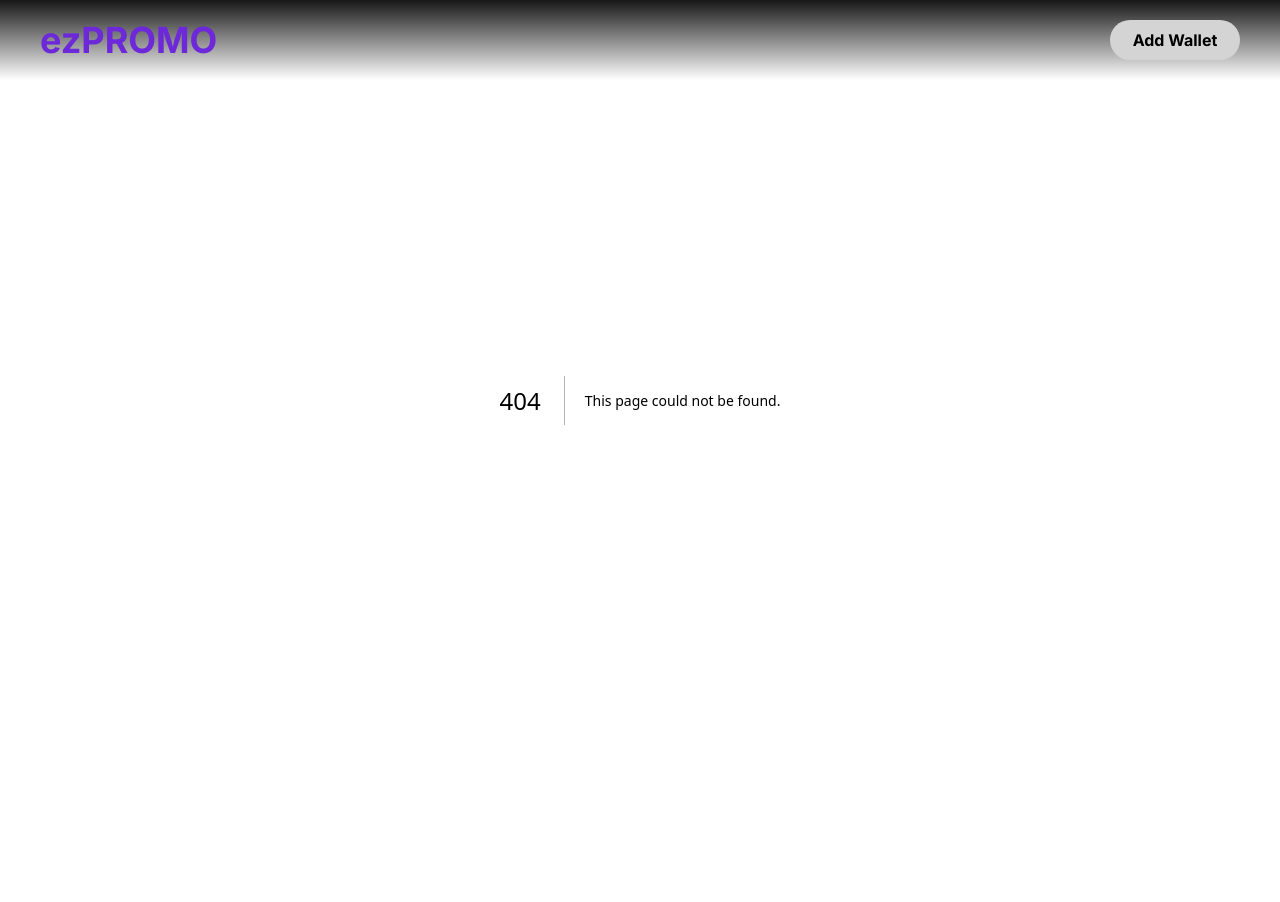
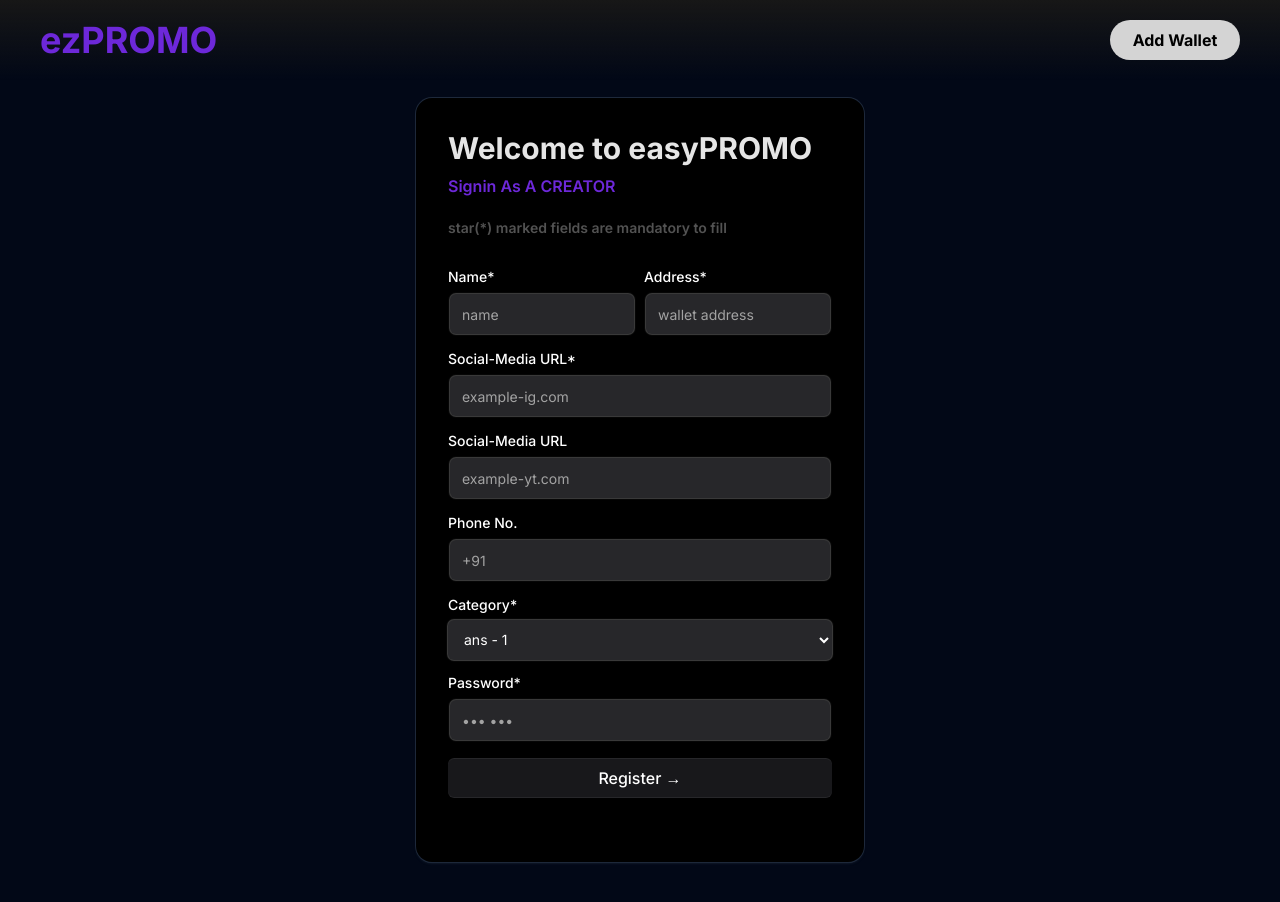
Before and after one commit to Swayanshu004/easyPromo-Frontend, a Next.js app: page /Creator/register in a window 1280 px wide. Before the commit this address had no page. Shown: the top 902 px of the page. Before the commit the page ends 800 px from the top, so only its background shows below. Built offline with nearby package versions, Linux system fonts and the light colour scheme.

Commit message:
add register creator-brand

```diff
--- /dev/null
+++ b/src/app/Brand/register/page.tsx
@@ -0,0 +1,94 @@
+"use client";
+import React from "react";
+import { Label } from "@/components/ui/label";
+import { Input } from "@/components/ui/input";
+import { cn } from "@/lib/utils";
+
+function page() {
+    const handleSubmit = (e: React.FormEvent<HTMLFormElement>) => {
+        e.preventDefault();
+        console.log("Form submitted - ",e);
+    };
+  return (
+    <div className="w-screen h-screen flex items-center justify-center">
+      <div className="max-w-md w-full mx-auto rounded-none md:rounded-2xl p-4 md:p-8 shadow-input bg-white dark:bg-black">
+        <h2 className="font-bold text-3xl text-neutral-800 dark:text-neutral-200">
+          Welcome to <span>easyPROMO</span>
+        </h2>
+        <p className="text-md font-semibold max-w-sm mt-2 text-violet-700">
+            Signin As A BRAND
+        </p>
+        <p className="text-sm font-semibold max-w-sm mt-5 text-neutral-600">
+            star(*) marked fields are mandatory to fill
+        </p>
+          <form className="my-8" onSubmit={handleSubmit}>
+            <div className="flex flex-col md:flex-row space-y-2 md:space-y-0 md:space-x-2 mb-4">
+            <LabelInputContainer>
+                <Label htmlFor="name">Name*</Label>
+                <Input id="name" placeholder="name" type="text" />
+            </LabelInputContainer>
+            <LabelInputContainer>
+                <Label htmlFor="address">Address*</Label>
+                <Input id="address" placeholder="wallet address" type="text" />
+            </LabelInputContainer>
+            </div>
+            <LabelInputContainer className="mb-4">
+            <Label htmlFor="url1">Social-Media URL*</Label>
+            <Input id="url1" placeholder="example-ig.com" type="url" />
+            </LabelInputContainer>
+            <LabelInputContainer className="mb-4">
+            <Label htmlFor="category">Category*</Label>
+            <select name="category" id="category" className="flex h-10 w-full border-none bg-gray-50 dark:bg-zinc-800 text-black dark:text-white shadow-input rounded-md px-3 py-2 text-sm  file:border-0 file:bg-transparent
+              file:text-sm file:font-medium placeholder:text-neutral-400 dark:placeholder-text-neutral-600
+              focus-visible:outline-none focus-visible:ring-[2px]  focus-visible:ring-violet-700 dark:focus-visible:ring-violet-700
+              disabled:cursor-not-allowed disabled:opacity-50
+              dark:shadow-[0px_0px_1px_1px_var(--neutral-700)]
+              group-hover/input:shadow-none transition duration-400
+              ">
+              <option value="">ans - 1</option>
+              <option value="">ans - 2</option>
+              <option value="">ans - 3</option>
+              <option value="">ans - 4</option>
+            </select>
+            </LabelInputContainer>
+            <LabelInputContainer className="mb-4">
+            <Label htmlFor="password">Password</Label>
+            <Input id="password" placeholder="••• •••" type="password" />
+            </LabelInputContainer>
+
+            <button
+            className="bg-gradient-to-br relative group/btn from-black dark:from-zinc-900 dark:to-zinc-900 to-neutral-600 block dark:bg-zinc-800 w-full text-white rounded-md h-10 font-medium shadow-[0px_1px_0px_0px_#ffffff40_inset,0px_-1px_0px_0px_#ffffff40_inset] dark:shadow-[0px_1px_0px_0px_var(--zinc-800)_inset,0px_-1px_0px_0px_var(--zinc-800)_inset]"
+            type="submit"
+            >
+            Register &rarr;
+            <BottomGradient />
+            </button>
+          </form>
+      </div>
+    </div>
+  )
+}
+
+const BottomGradient = () => {
+    return (
+      <>
+        <span className="group-hover/btn:opacity-100 block transition duration-500 opacity-0 absolute h-px w-full -bottom-px inset-x-0 bg-gradient-to-r from-transparent via-violet-700 to-transparent" />
+        <span className="group-hover/btn:opacity-100 blur-sm block transition duration-500 opacity-0 absolute h-px w-1/2 mx-auto -bottom-px inset-x-10 bg-gradient-to-r from-transparent via-violet-700 to-transparent" />
+      </>
+    );
+};
+const LabelInputContainer = ({
+    children,
+    className,
+  }: {
+    children: React.ReactNode;
+    className?: string;
+  }) => {
+    return (
+      <div className={cn("flex flex-col space-y-2 w-full", className)}>
+        {children}
+      </div>
+    );
+};
+
+export default page
--- /dev/null
+++ b/src/app/Creator/register/page.tsx
@@ -0,0 +1,103 @@
+"use client";
+import React from "react";
+import { Label } from "@/components/ui/label";
+import { Input } from "@/components/ui/input";
+import { cn } from "@/lib/utils";
+
+function page() {
+  const handleSubmit = (e: React.FormEvent<HTMLFormElement>) => {
+    e.preventDefault();
+    console.log("Form submitted - ",e);
+};
+return (
+<div className="w-screen h-screen my-20 flex items-center justify-center">
+    <div className="max-w-md w-full mx-auto rounded-none md:rounded-2xl p-4 md:p-8 shadow-input bg-white dark:bg-black">
+    <h2 className="font-bold text-3xl text-neutral-800 dark:text-neutral-200">
+        Welcome to <span>easyPROMO</span>
+    </h2>
+    <p className="text-md font-semibold max-w-sm mt-2 text-violet-700">
+        Signin As A CREATOR
+    </p>
+    <p className="text-sm font-semibold max-w-sm mt-5 text-neutral-600">
+        star(*) marked fields are mandatory to fill
+    </p>
+
+    <form className="my-8" onSubmit={handleSubmit}>
+        <div className="flex flex-col md:flex-row space-y-2 md:space-y-0 md:space-x-2 mb-4">
+        <LabelInputContainer>
+            <Label htmlFor="name">Name*</Label>
+            <Input id="name" placeholder="name" type="text" />
+        </LabelInputContainer>
+        <LabelInputContainer>
+            <Label htmlFor="address">Address*</Label>
+            <Input id="address" placeholder="wallet address" type="text" />
+        </LabelInputContainer>
+        </div>
+        <LabelInputContainer className="mb-4">
+        <Label htmlFor="url1">Social-Media URL*</Label>
+        <Input id="url1" placeholder="example-ig.com" type="url" />
+        </LabelInputContainer>
+        <LabelInputContainer className="mb-4">
+        <Label htmlFor="url2">Social-Media URL</Label>
+        <Input id="url2" placeholder="example-yt.com" type="url" />
+        </LabelInputContainer>
+        <LabelInputContainer className="mb-4">
+        <Label htmlFor="phNo">Phone No.</Label>
+        <Input id="phNo" placeholder="+91" type="text" />
+        </LabelInputContainer>
+        <LabelInputContainer className="mb-4">
+        <Label htmlFor="category">Category*</Label>
+        <select name="category" id="category" className="flex h-10 w-full border-none bg-gray-50 dark:bg-zinc-800 text-black dark:text-white shadow-input rounded-md px-3 py-2 text-sm  file:border-0 file:bg-transparent
+          file:text-sm file:font-medium placeholder:text-neutral-400 dark:placeholder-text-neutral-600
+          focus-visible:outline-none focus-visible:ring-[2px]  focus-visible:ring-violet-700 dark:focus-visible:ring-violet-700
+           disabled:cursor-not-allowed disabled:opacity-50
+           dark:shadow-[0px_0px_1px_1px_var(--neutral-700)]
+           group-hover/input:shadow-none transition duration-400
+           ">
+          <option value="">ans - 1</option>
+          <option value="">ans - 2</option>
+          <option value="">ans - 3</option>
+          <option value="">ans - 4</option>
+        </select>
+        </LabelInputContainer>
+        <LabelInputContainer className="mb-4">
+        <Label htmlFor="password">Password*</Label>
+        <Input id="password" placeholder="••• •••" type="password" />
+        </LabelInputContainer>
+
+        <button
+        className="bg-gradient-to-br relative group/btn from-black dark:from-zinc-900 dark:to-zinc-900 to-neutral-600 block dark:bg-zinc-800 w-full text-white rounded-md h-10 font-medium shadow-[0px_1px_0px_0px_#ffffff40_inset,0px_-1px_0px_0px_#ffffff40_inset] dark:shadow-[0px_1px_0px_0px_var(--zinc-800)_inset,0px_-1px_0px_0px_var(--zinc-800)_inset]"
+        type="submit"
+        >
+        Register &rarr;
+        <BottomGradient />
+        </button>
+    </form>
+    </div>
+</div>
+)
+}
+
+const BottomGradient = () => {
+  return (
+    <>
+      <span className="group-hover/btn:opacity-100 block transition duration-500 opacity-0 absolute h-px w-full -bottom-px inset-x-0 bg-gradient-to-r from-transparent via-violet-700 to-transparent" />
+      <span className="group-hover/btn:opacity-100 blur-sm block transition duration-500 opacity-0 absolute h-px w-1/2 mx-auto -bottom-px inset-x-10 bg-gradient-to-r from-transparent via-violet-700 to-transparent" />
+    </>
+  );
+};
+const LabelInputContainer = ({
+  children,
+  className,
+}: {
+  children: React.ReactNode;
+  className?: string;
+}) => {
+  return (
+    <div className={cn("flex flex-col space-y-2 w-full", className)}>
+      {children}
+    </div>
+  );
+};
+
+export default page
--- a/src/components/Hero.tsx
+++ b/src/components/Hero.tsx
@@ -20,14 +20,24 @@ function Hero() {
         className="text-7xl font-bold text-violet-700"
         words={["Influencers", "Brands"]}
         />
-        <Link href={"/register"}>
+        <div className='flex flex-col md:flex-row gap-5'>
+            <Link href={"/Creator/register"}>
                 <ShimmerButton
                 className="shadow-2xl mt-5 cursor-auto">
                     <span className="whitespace-pre-wrap text-center text-sm font-medium leading-none tracking-tight text-white dark:from-white dark:to-slate-900/10 lg:text-lg">
-                Register
+                    Register Creator
                     </span>
                 </ShimmerButton>
             </Link>
+            <Link href={"/Brand/register"}>
+                <ShimmerButton
+                className="shadow-2xl mt-5 cursor-auto">
+                    <span className="whitespace-pre-wrap text-center text-sm font-medium leading-none tracking-tight text-white dark:from-white dark:to-slate-900/10 lg:text-lg">
+                    Register Brand
+                    </span>
+                </ShimmerButton>
+            </Link>
+        </div>
     </div>
   )
 }
--- a/src/components/Navbar.tsx
+++ b/src/components/Navbar.tsx
@@ -3,7 +3,7 @@ import Link from 'next/link'
 
 function Navbar() {
   return (
-    <div className='w-screen absolute z-10 px-10 py-5 top-0 flex items-center justify-between bg-gradient-to-b from-neutral-900 to-transparent'>
+    <div className='w-screen fixed z-10 px-10 py-5 top-0 flex items-center justify-between bg-gradient-to-b from-neutral-900 to-transparent'>
         <Link href={"/"}>
         <h1  className="text-4xl font-bold text-violet-700">ezPROMO</h1>
         </Link>
--- a/tailwind.config.ts
+++ b/tailwind.config.ts
@@ -3,6 +3,7 @@ import type { Config } from "tailwindcss"
 const {
   default: flattenColorPalette,
 } = require("tailwindcss/lib/util/flattenColorPalette");
+
 const config = {
   darkMode: ["class"],
   content: [
@@ -65,22 +66,33 @@ const config = {
         sm: "calc(var(--radius) - 4px)",
       },
       keyframes: {
-        "accordion-down": {
-          from: { height: "0" },
-          to: { height: "var(--radix-accordion-content-height)" },
+        "spin-around": {
+          "0%": {
+            transform: "translateZ(0) rotate(0)",
+          },
+          "15%, 35%": {
+            transform: "translateZ(0) rotate(90deg)",
+          },
+          "65%, 85%": {
+            transform: "translateZ(0) rotate(270deg)",
+          },
+          "100%": {
+            transform: "translateZ(0) rotate(360deg)",
+          },
         },
-        "accordion-up": {
-          from: { height: "var(--radix-accordion-content-height)" },
-          to: { height: "0" },
+        slide: {
+          to: {
+            transform: "translate(calc(100cqw - 100%), 0)",
+          },
         },
       },
       animation: {
-        "accordion-down": "accordion-down 0.2s ease-out",
-        "accordion-up": "accordion-up 0.2s ease-out",
+        "spin-around": "spin-around calc(var(--speed) * 2) infinite linear",
+        slide: "slide var(--speed) ease-in-out infinite alternate",
       },
     },
   },
-  plugins: [require("tailwindcss-animate"),addVariablesForColors],
+  plugins: [require("tailwindcss-animate"), addVariablesForColors],
 } satisfies Config
 
 function addVariablesForColors({ addBase, theme }: any) {
```
Lines whose indentation alone changed are shown as unchanged.
